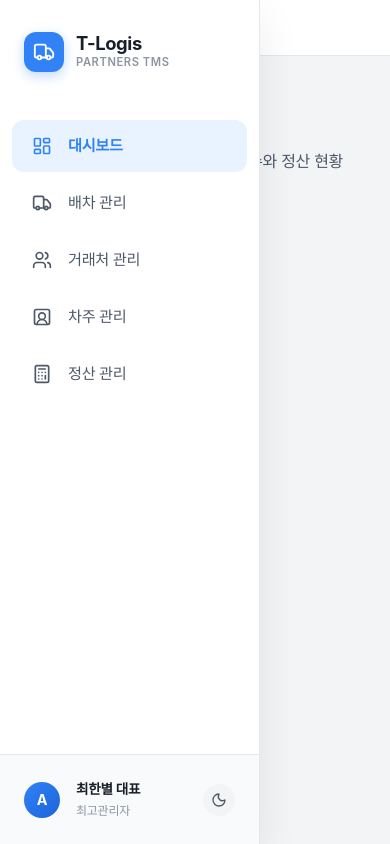
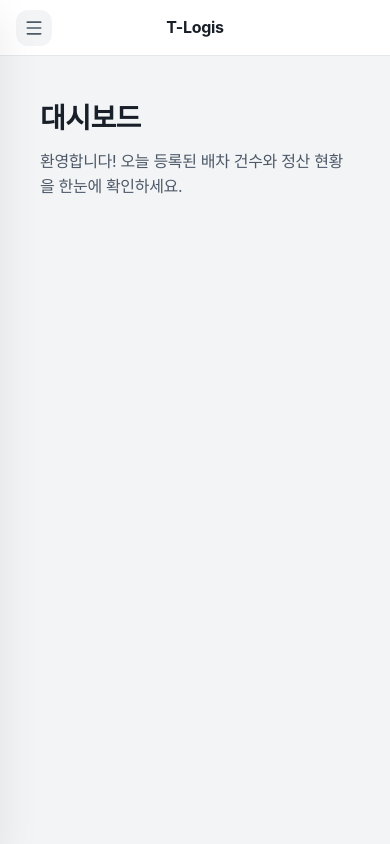
Before and after one commit to Limook/nb, a React (Vite) app: page /dashboard in a window 390 px wide. Built offline with nearby package versions, Linux system fonts and the light colour scheme; a web font is replaced by a local one.

Commit message:
feat: implement mini sidebar on desktop collapsed state with smooth text transition

```diff
--- a/src/index.css
+++ b/src/index.css
@@ -197,6 +197,8 @@
   display: flex;
   flex-direction: column;
   overflow: hidden;
+  margin-left: 70px;
+  transition: margin-left var(--transition-normal);
 }
 
 .page-content {
@@ -395,6 +397,7 @@
   /* Main content container */
   .main-content {
     width: 100% !important;
+    margin-left: 0 !important;
   }
 
   header {
--- a/src/layouts/MainLayout.tsx
+++ b/src/layouts/MainLayout.tsx
@@ -6,6 +6,18 @@
 const MainLayout = () => {
   const { theme, toggleTheme } = useThemeStore()
   const [isSidebarOpen, setIsSidebarOpen] = useState(false)
+
+  const handleMouseEnter = () => {
+    if (window.innerWidth > 768) {
+      setIsSidebarOpen(true);
+    }
+  };
+
+  const handleMouseLeave = () => {
+    if (window.innerWidth > 768) {
+      setIsSidebarOpen(false);
+    }
+  };
 
   const navItems = [
     { name: '대시보드', path: '/dashboard', icon: <LayoutDashboard size={20} /> },
@@ -17,37 +29,24 @@
 
   return (
     <div className="app-container">
-      {/* Invisible Edge Sensor for Sidebar Auto-open */}
-      <div
-        onMouseEnter={() => setIsSidebarOpen(true)}
-        onClick={() => setIsSidebarOpen(true)}
-        style={{
-          position: 'fixed',
-          left: 0,
-          top: 0,
-          bottom: 0,
-          width: '16px',
-          zIndex: 90,
-          cursor: 'pointer',
-          backgroundColor: 'transparent'
-        }}
-      />
+
 
       {/* Sidebar Backdrop Overlay on Mobile */}
       {isSidebarOpen && <div className="sidebar-backdrop" onClick={() => setIsSidebarOpen(false)} />}
 
       {/* Sidebar */}
       <aside
-        onMouseLeave={() => setIsSidebarOpen(false)}
+        onMouseEnter={handleMouseEnter}
+        onMouseLeave={handleMouseLeave}
         className={`main-sidebar ${isSidebarOpen ? 'open' : ''}`}
         style={{
           position: 'fixed',
           left: 0,
           top: 0,
           bottom: 0,
-          width: '260px',
-          transform: isSidebarOpen ? 'translateX(0)' : 'translateX(-260px)',
-          transition: 'transform var(--transition-normal), box-shadow var(--transition-normal)',
+          width: isSidebarOpen ? '260px' : '70px',
+          transform: undefined,
+          transition: 'width var(--transition-normal), transform var(--transition-normal), box-shadow var(--transition-normal)',
           borderRight: '1px solid var(--border-color)',
           backgroundColor: 'var(--bg-secondary)',
           display: 'flex',
@@ -57,7 +56,13 @@
           boxShadow: isSidebarOpen ? '4px 0 24px rgba(0,0,0,0.15)' : 'none',
         }}
       >
-        <div style={{ padding: '2rem 1.5rem', display: 'flex', alignItems: 'center', gap: '0.75rem' }}>
+        <div style={{
+          padding: isSidebarOpen ? '2rem 1.5rem' : '2rem 0.9rem',
+          display: 'flex',
+          alignItems: 'center',
+          gap: isSidebarOpen ? '0.75rem' : '0',
+          transition: 'all var(--transition-normal)'
+        }}>
           <div style={{
             width: '40px',
             height: '40px',
@@ -66,17 +71,25 @@
             display: 'flex',
             alignItems: 'center',
             justifyContent: 'center',
-            boxShadow: '0 4px 12px rgba(49, 130, 246, 0.3)'
+            boxShadow: '0 4px 12px rgba(49, 130, 246, 0.3)',
+            flexShrink: 0
           }}>
             <Truck style={{ color: '#ffffff' }} size={22} />
           </div>
-          <div style={{ display: 'flex', flexDirection: 'column' }}>
+          <div style={{
+            display: 'flex',
+            flexDirection: 'column',
+            opacity: isSidebarOpen ? 1 : 0,
+            width: isSidebarOpen ? 'auto' : 0,
+            overflow: 'hidden',
+            transition: 'all var(--transition-fast)'
+          }}>
             <h1 className="text-lg font-bold" style={{ whiteSpace: 'nowrap', lineHeight: '1.2' }}>T-Logis</h1>
             <span style={{ fontSize: '0.7rem', color: 'var(--text-tertiary)', fontWeight: 600, letterSpacing: '0.05em' }}>PARTNERS TMS</span>
           </div>
         </div>
 
-        <nav style={{ padding: '1rem 0.75rem', flex: 1, display: 'flex', flexDirection: 'column', gap: '0.35rem' }}>
+        <nav style={{ padding: '1rem 0.65rem', flex: 1, display: 'flex', flexDirection: 'column', gap: '0.35rem' }}>
           {navItems.map((item) => (
             <NavLink
               key={item.path}
@@ -84,27 +97,49 @@
               style={({ isActive }) => ({
                 display: 'flex',
                 alignItems: 'center',
-                gap: '1rem',
-                padding: '0.85rem 1.25rem',
+                gap: isSidebarOpen ? '1rem' : '0',
+                padding: isSidebarOpen ? '0.85rem 1.25rem' : '0.85rem 0',
                 borderRadius: 'var(--radius-md)',
                 color: isActive ? 'var(--primary)' : 'var(--text-secondary)',
                 backgroundColor: isActive ? 'var(--primary-light)' : 'transparent',
                 fontWeight: isActive ? 700 : 500,
                 fontSize: '0.95rem',
                 textDecoration: 'none',
-                transition: 'all var(--transition-fast)'
+                transition: 'all var(--transition-fast)',
+                justifyContent: isSidebarOpen ? 'flex-start' : 'center'
               })}
               className={({ isActive }) => isActive ? 'nav-item active' : 'nav-item'}
-              onClick={() => setIsSidebarOpen(false)}
+              onClick={() => {
+                if (window.innerWidth <= 768) {
+                  setIsSidebarOpen(false);
+                }
+              }}
             >
+              <div style={{ display: 'flex', alignItems: 'center', justifyContent: 'center', width: '40px', flexShrink: 0 }}>
                 {item.icon}
-              <span style={{ whiteSpace: 'nowrap' }}>{item.name}</span>
+              </div>
+              <span style={{
+                whiteSpace: 'nowrap',
+                opacity: isSidebarOpen ? 1 : 0,
+                width: isSidebarOpen ? 'auto' : 0,
+                overflow: 'hidden',
+                transition: 'all var(--transition-fast)'
+              }}>{item.name}</span>
             </NavLink>
           ))}
         </nav>
 
         {/* User Profile & Theme Toggle */}
-        <div style={{ padding: '1.5rem', borderTop: '1px solid var(--border-color)', display: 'flex', alignItems: 'center', gap: '1rem', backgroundColor: 'var(--bg-tertiary)' }}>
+        <div style={{
+          padding: isSidebarOpen ? '1.5rem' : '1.5rem 0.65rem',
+          borderTop: '1px solid var(--border-color)',
+          display: 'flex',
+          alignItems: 'center',
+          gap: isSidebarOpen ? '1rem' : '0',
+          backgroundColor: 'var(--bg-tertiary)',
+          transition: 'all var(--transition-normal)',
+          justifyContent: isSidebarOpen ? 'flex-start' : 'center'
+        }}>
           <div style={{
             width: '36px',
             height: '36px',
@@ -115,14 +150,22 @@
             justifyContent: 'center',
             color: '#ffffff',
             fontWeight: 700,
-            fontSize: '0.9rem'
+            fontSize: '0.9rem',
+            flexShrink: 0
           }}>
             A
           </div>
-          <div style={{ flex: 1, overflow: 'hidden' }}>
+          <div style={{
+            flex: 1,
+            overflow: 'hidden',
+            opacity: isSidebarOpen ? 1 : 0,
+            width: isSidebarOpen ? 'auto' : 0,
+            transition: 'all var(--transition-fast)'
+          }}>
             <p className="text-sm font-bold" style={{ whiteSpace: 'nowrap', textOverflow: 'ellipsis', overflow: 'hidden' }}>최한별 대표</p>
             <p className="text-sm text-tertiary" style={{ fontSize: '0.75rem', fontWeight: 500 }}>최고관리자</p>
           </div>
+          {isSidebarOpen && (
             <button
               onClick={toggleTheme}
               style={{
@@ -145,6 +188,7 @@
             >
               {theme === 'light' ? <Moon size={16} /> : <Sun size={16} />}
             </button>
+          )}
         </div>
       </aside>
 
```
Lines whose indentation alone changed are shown as unchanged.
